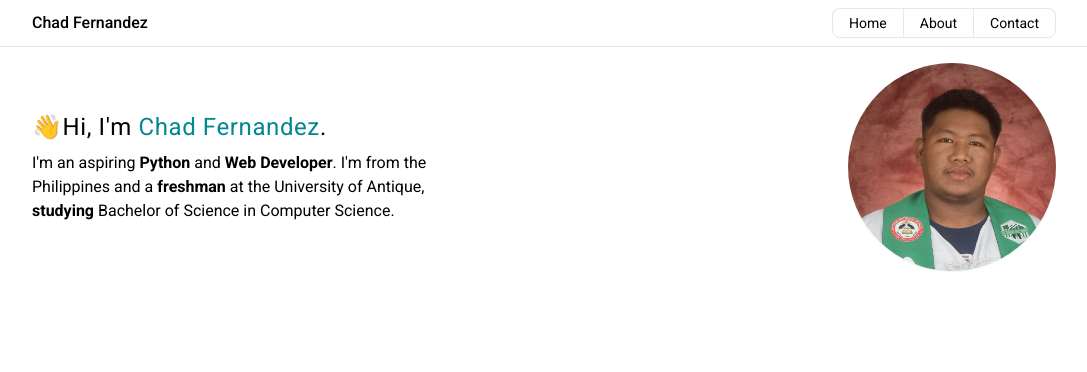
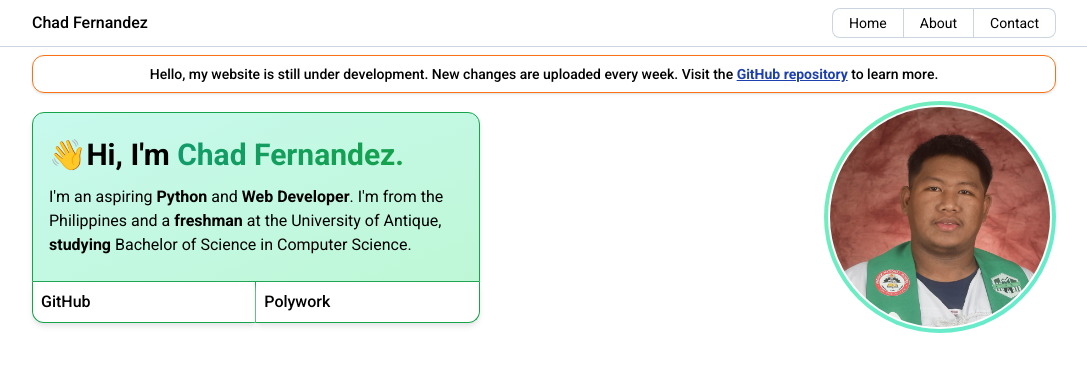
Before and after one commit to chof64/chof64, a Next.js app in the folder chadfernandez-me/: page / in a window 1280 px wide. Shown: the top 372 px of the page, without its empty margins (96-1183 px from the left). Built offline with nearby package versions, Linux system fonts and the light colour scheme.

Commit message:
major appearance update

```diff
--- a/chadfernandez-me/components/alpha/Layout.js
+++ b/chadfernandez-me/components/alpha/Layout.js
@@ -2,12 +2,13 @@ import Navigation from "./Navigation";
 
 function Layout({ children }) {
   return (
-    <main className={"subpixel-antialiased"}>
-      <div className={"sticky top-0 z-[100]"}>
+    <main className="subpixel-antialiased">
+      <div className="sticky top-0 z-[100]">
         <Navigation />
       </div>
-      <div className={"flex flex-col items-center"}>
-        <div className={"w-[90vw] md:w-[80vw]"}>{children}</div>
+      {/* usable height after navigation bar is 91.45vh */}
+      <div className="flex flex-col items-center mt-2">
+        <div className="w-[90vw] md:w-[80vw]">{children}</div>
       </div>
     </main>
   );
--- a/chadfernandez-me/components/alpha/Navigation.js
+++ b/chadfernandez-me/components/alpha/Navigation.js
@@ -26,38 +26,30 @@ function Navigation() {
   return (
     <Menu>
       {({ open }) => (
-        <div className={"mb-4"}>
-          <div className={"flex justify-center border-b py-2"}>
+        <div>
+          <div className="flex justify-center py-2 bg-white border-b border-slate-300">
             <div
-              className={
-                "flex w-[90vw] items-center justify-between md:w-[80vw]"
-              }
-            >
+              className="flex w-[90vw] items-center justify-between md:w-[80vw]">
               <div>
                 <Link href="/">
-                  <h1 className={"cursor-pointer font-medium"}>
+                  <h1 className="font-medium cursor-pointer hover:text-blue-800">
                     Chad Fernandez
                   </h1>
                 </Link>
               </div>
-
               <div>
                 <nav>
-                  <Menu.Button as={"div"} className={"md:hidden"}>
+                  <Menu.Button as="div" className="md:hidden">
                     {open ? (
-                      <XIcon className="h-6 w-6" />
+                      <XIcon className="w-6 h-6" />
                     ) : (
-                      <MenuIcon className="h-6 w-6" />
+                      <MenuIcon className="w-6 h-6" />
                     )}
                   </Menu.Button>
-                  <div className={"hidden items-center md:flex"}>
+                  <div className="items-center hidden md:flex">
                     {navigation.map((item, index) => (
                       <Link href={item.href} key={index}>
-                        <a
-                          className={
-                            "border-[0.5px] bg-white px-4 py-1 text-sm first:rounded-l-lg first:border-r-0 last:rounded-r-lg last:border-l-0 hover:bg-blue-200"
-                          }
-                        >
+                        <a className="border-[0.5px] bg-white px-4 py-1 text-sm first:rounded-l-lg first:border-r-0 last:rounded-r-lg last:border-l-0 border-slate-300 hover:bg-blue-100 hover:text-blue-900">
                           {item.name}
                         </a>
                       </Link>
@@ -69,19 +61,11 @@ function Navigation() {
           </div>
           <Menu.Items
             as={"div"}
-            className={
-              "absolute flex max-h-[60vh] w-full justify-center rounded-b-xl border-b-[0.5px] bg-slate-50 shadow-sm md:hidden"
-            }
-          >
-            <div className={"my-2 flex w-[90vw] flex-col"}>
+            className="absolute flex max-h-[60vh] pb-1 w-full justify-center focus:outline-0 rounded-b-xl border-b-[0.5px] bg-gray-50 shadow-sm md:hidden">
+            <div className="my-2 flex w-[90vw] flex-col gap-y-1">
               {navigation.map((item, index) => (
                 <Menu.Item key={index}>
-                  <MenuLink
-                    className={
-                      "my-0.5 rounded-xl border bg-white py-3 pl-2 text-sm font-semibold shadow-sm"
-                    }
-                    href={item.href}
-                  >
+                  <MenuLink className="py-3 pl-3 text-sm font-semibold bg-white border rounded-md shadow-sm border-zinc-400" href={item.href}>
                     {item.name}
                   </MenuLink>
                 </Menu.Item>
--- a/chadfernandez-me/pages/index.js
+++ b/chadfernandez-me/pages/index.js
@@ -1,13 +1,22 @@
 import LayoutGlobal from "../components/LayoutGlobal";
 import Layout from "../components/alpha/Layout";
 import Image from "next/image";
-import Link from "next/link";
 
 function Index(){
+  const socialLinks = [
+    {name: "GitHub", href: "https://github.com/chof64"},
+    {name: "Polywork", href: "https://polywork.chadfernandez.me"},
+  ]
+
   return(
-    <>
-      <div className="flex flex-col items-center lg:flex-row-reverse lg:justify-between gap-y-8 lg:gap-0">
-        <div className="rounded-full shadow-sm w-44 h-44 md:w-52 md:h-52">
+    <div>
+      <div className="px-4 py-2 text-sm font-medium text-center border border-orange-500 shadow rounded-xl">
+        <p>Hello, my website is still under development. New changes are uploaded every week. Visit the <a className="text-blue-800 underline text-medium" href="https://github.com/chof64/chof64/tree/main/chadfernandez-me" target="_blank"><b>GitHub repository</b></a> to learn more.</p>
+      </div>
+      <div className="flex flex-col items-center py-2 gap-y-4 lg:flex-row-reverse md:justify-between">
+        <div className="flex items-center justify-center">
+          <div className="p-1 rounded-full bg-gradient-to-tl from-teal-300 to-green-300 animate-gradient-xy">
+            <div className="p-0.5 bg-white rounded-full w-44 h-44 md:w-56 md:h-56">
               <Image
                 priority
                 className="border rounded-full"
@@ -18,19 +27,27 @@ function Index(){
                 layout='responsive'
               />
             </div>
-        <div className="flex flex-col text-center md:max-w-md gap-y-2 md:text-left">
-            <h1 className="text-2xl tracking-wide">👋Hi, I&apos;m <span className="text-colorAccentBlue">Chad Fernandez</span>.</h1>
+          </div>
+        </div>
+        <div className="flex flex-col md:max-w-md">
+          <div className="flex flex-col px-4 py-6 text-center border border-b-[0.5px] border-green-600 shadow-md bg-gradient-to-br from-cyan-100 to-green-200 animate-gradient-x md:text-start rounded-t-xl gap-y-3 shadow-zinc-200">
+            <h1 className="text-2xl font-semibold md:text-3xl">👋Hi, I'm <span className="text-transparent bg-clip-text bg-gradient-to-r from-teal-600 to-green-600 animate-gradient-x">Chad Fernandez.</span></h1>
             <p>
               I&apos;m an aspiring <b>Python</b> and <b>Web Developer</b>.
-              I&apos;m from the Philippines and a <b>freshman</b> at the University of Antique, <b>studying </b>
-              Bachelor of Science in Computer Science.
+              I&apos;m from the Philippines and a <b>freshman</b> at the
+              University of Antique, <b>studying</b> Bachelor of Science
+              in Computer Science.
             </p>
-            {/* <div>
-              <div><Link href="https://github.com/chof64"><a className="after:content-['_->']">GitHub</a></Link></div>
-            </div> */}
+          </div>
+          <div className="flex flex-col w-full md:flex-row">
+            {socialLinks.map((social, index) => (
+              <a className="px-2 py-2 font-medium bg-white border border-t-0 border-green-600 shadow-md hover:bg-sky-100 hover:text-sky-900 md:border-0 md:border-r first:md:border-l md:first:rounded-bl-xl md:last:rounded-br-xl md:border-b last:rounded-b-xl md:last:rounded-none shadow-zinc-200 md:w-full" key={index} href={social.href} target="_blank">{social.name}</a>
+            ))}
           </div>
         </div>
-    </>
+      </div>
+
+    </div>
   )
 }
 
@@ -44,4 +61,4 @@ Index.getLayout = function getLayout(page){
   )
 }
 
-export default Index
+export default Index;
```
Lines whose indentation alone changed are shown as unchanged.
